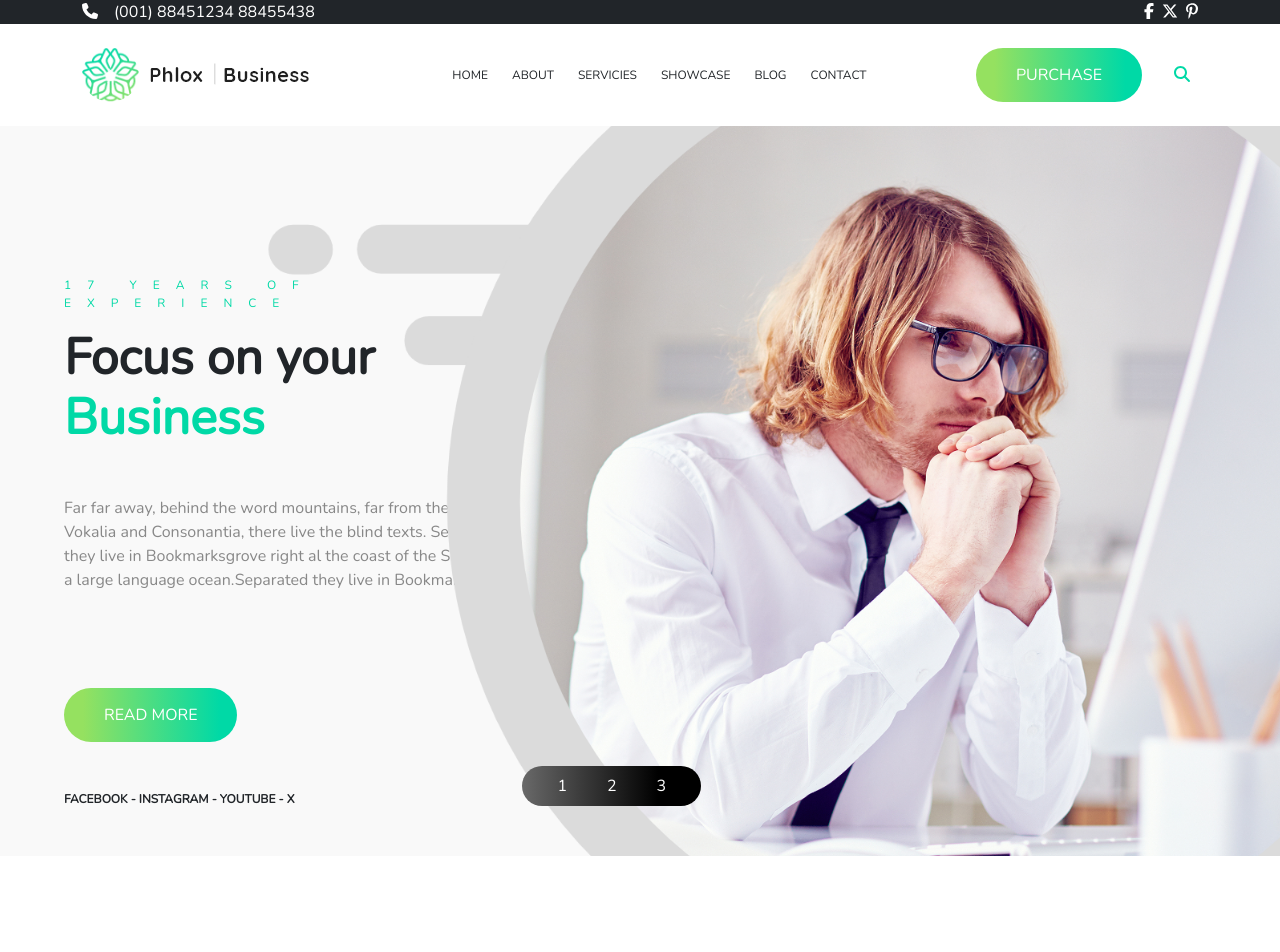
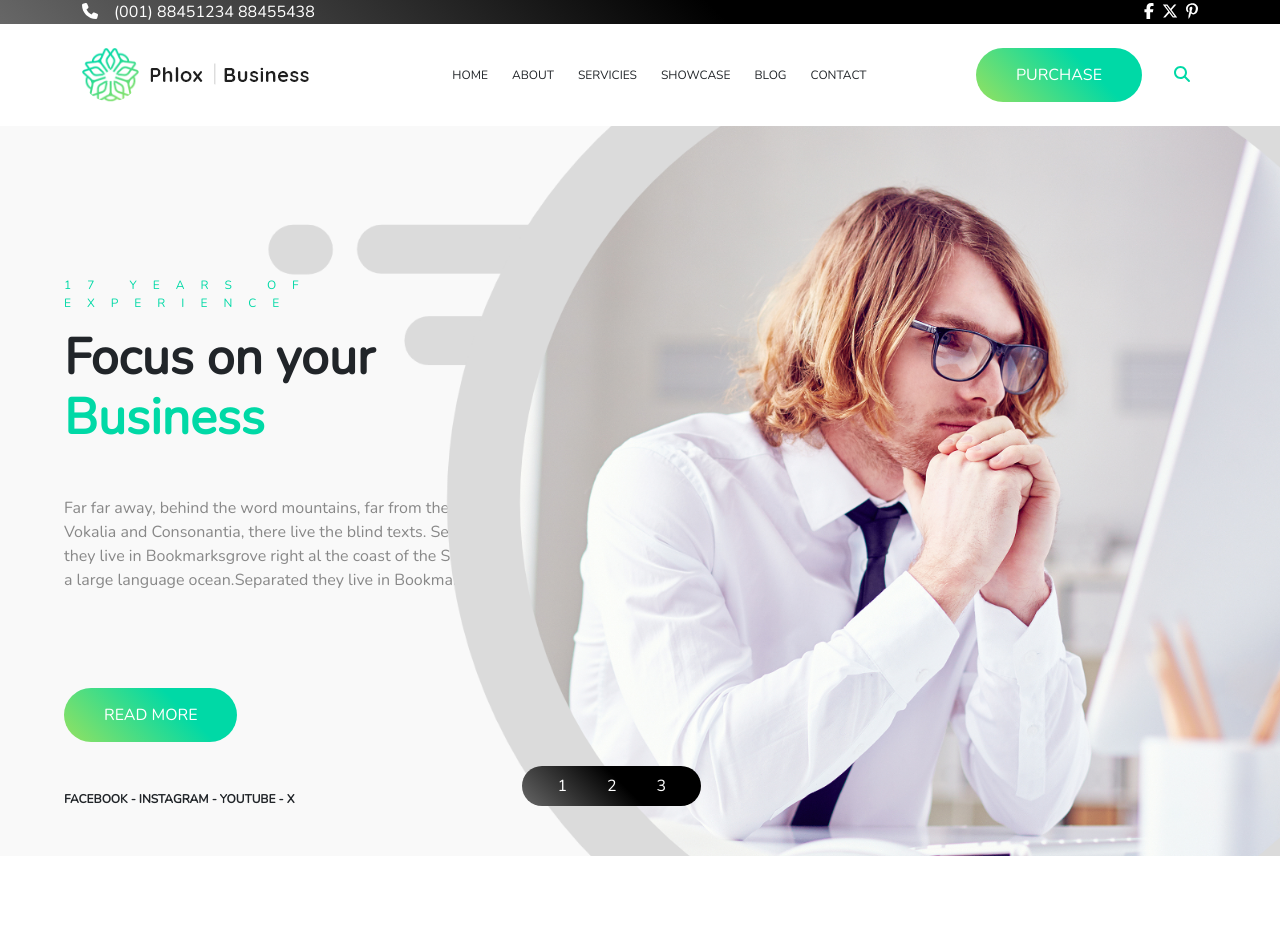
Before and after one commit to antoniodalterio/proj-html-vuejs, a Vue app: page / in a window 1280 px wide. Shown: the top 952 px of the page. Built offline with nearby package versions, Linux system fonts and the light colour scheme.

Commit message:
feat: FooterBootm

```diff
--- a/src/assets/scss/_partials/_common.scss
+++ b/src/assets/scss/_partials/_common.scss
@@ -9,27 +9,27 @@
   border-radius: 50px;
   padding: 15px 40px;
   background: $bg-gradient;
-  background: linear-gradient(90deg, $bg-gradient 11%, $bg-body 90%);
+  background: linear-gradient(45deg, $bg-gradient 0%, $bg-body 67%);
 
   text-transform: uppercase;
   color: white;
 
   &:hover {
-    background: rgb(105, 105, 105);
+    background: rgb(103, 103, 103);
     background: linear-gradient(
-      90deg,
-      rgba(105, 105, 105, 1) 0%,
-      rgba(0, 0, 0, 1) 76%
+      45deg,
+      rgba(103, 103, 103, 1) 0%,
+      rgba(0, 0, 0, 1) 56%
     );
   }
 }
 
 .button-select {
-  background: rgb(105, 105, 105);
+  background: rgb(103, 103, 103);
   background: linear-gradient(
-    90deg,
-    rgba(105, 105, 105, 1) 0%,
-    rgba(0, 0, 0, 1) 76%
+    45deg,
+    rgba(103, 103, 103, 1) 0%,
+    rgba(0, 0, 0, 1) 56%
   );
   padding: 5px 15px;
   border-radius: 50px;
@@ -50,3 +50,13 @@
   rotate: 180deg;
   font-size: 12px;
 }
+
+header,
+footer {
+  background: rgb(103, 103, 103);
+  background: linear-gradient(
+    45deg,
+    rgba(103, 103, 103, 1) 0%,
+    rgba(0, 0, 0, 1) 56%
+  );
+}
--- a/src/components/components-footer/FooterBottom.vue
+++ b/src/components/components-footer/FooterBottom.vue
@@ -3,4 +3,28 @@ export default {
   name: 'FooterBottom',
 };
 </script>
-<template></template>
+<template>
+  <footer class="bg-dark text-white py-5">
+    <div class="ad-container d-flex justify-content-between align-items-center">
+      <p class="m-0">&#169;2020 phlox buisness theme.</p>
+      <!-- ul col 2 socials -->
+      <ul class="d-flex m-0 gap-2">
+        <!-- facebook -->
+        <li class="list-group">
+          <a href="#"><font-awesome-icon icon="fa-brands fa-facebook-f" /></a>
+        </li>
+
+        <!-- x-Twitter -->
+        <li class="list-group">
+          <a href="#"><font-awesome-icon icon="fa-brands fa-x-twitter" /></a>
+        </li>
+
+        <!-- pinterest -->
+        <li class="list-group">
+          <a href="#"><font-awesome-icon icon="fa-brands fa-pinterest-p" /></a>
+        </li>
+      </ul>
+      <!-- ul col 2 socials -->
+    </div>
+  </footer>
+</template>
```
